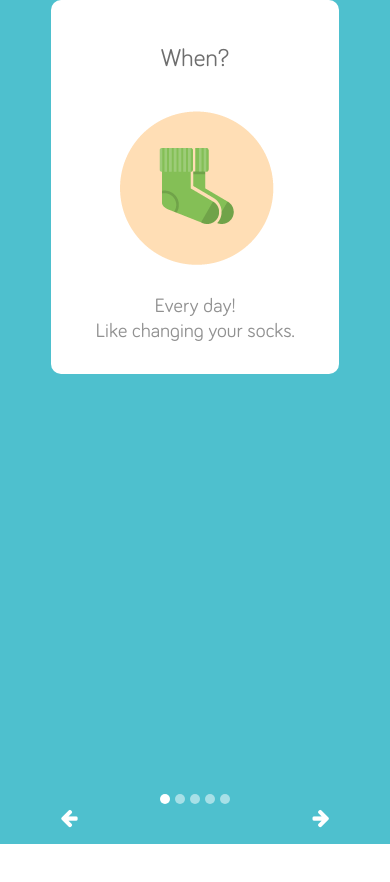
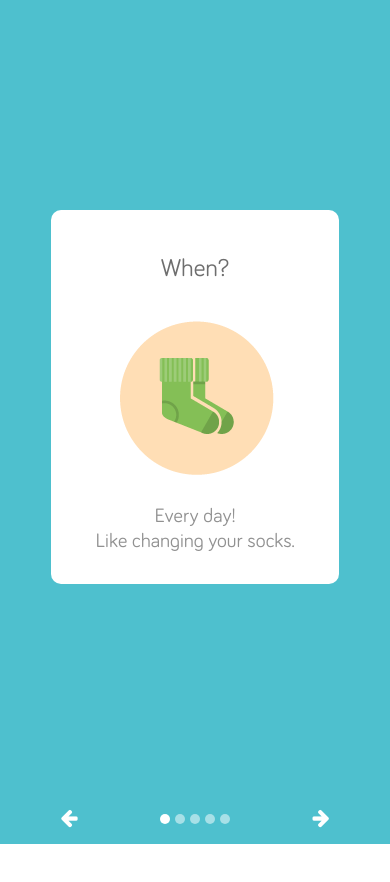
Before and after one commit to pacorampas/dailyFront, a plain HTML site: page index.html in a window 390 px wide. Shown: the top 882 px of the page. Drawn offline with Linux system fonts and the light colour scheme; some packages are replaced by stand-ins of ours.

Commit message:
fixed generic

```diff
--- a/css/generic.css
+++ b/css/generic.css
@@ -34,7 +34,7 @@
   content: "";
   display: inline-block;
   width: 1px;
-  /*height: 100%;*/
+  height: 100%;
   background: transparent;
   vertical-align: middle;
   margin-left: -1px;
```
